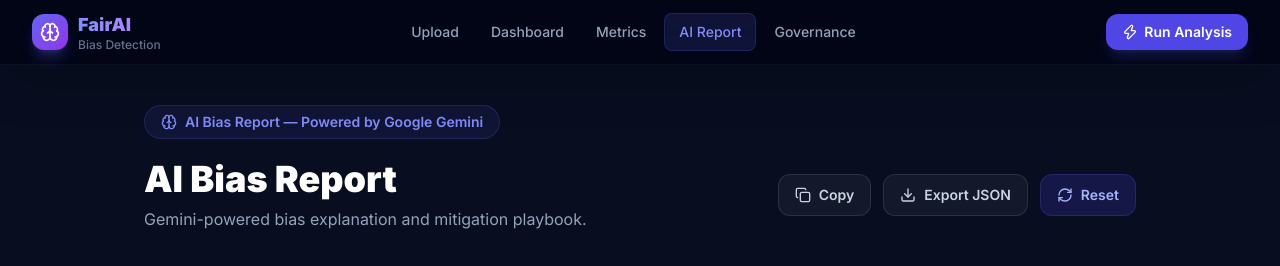
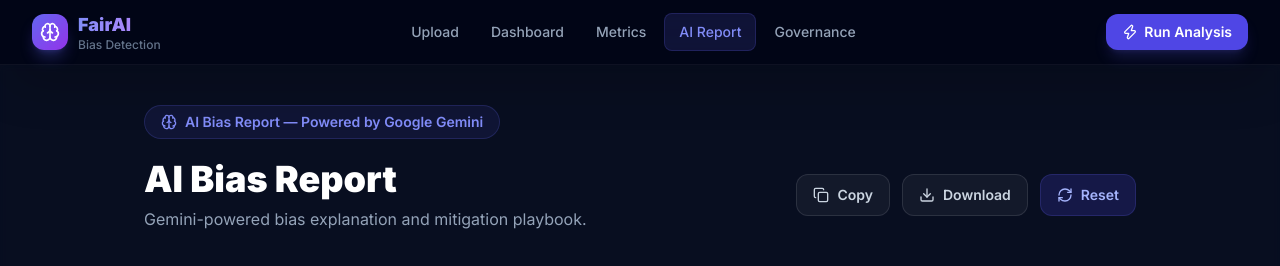
Before and after one commit to buildwithanish/googlehackthon, a Next.js app in the folder frontend/: page /report in a window 1280 px wide. Both pictures are taken after a click on the button "Generate AI Report". Shown: the top 266 px of the page. Built offline with nearby package versions, Linux system fonts and the light colour scheme.

Commit message:
Final Fix: Resolved remaining type errors on Report page and synchronized PDF/Word generators across all dashboard views

```diff
--- a/frontend/app/report/page.tsx
+++ b/frontend/app/report/page.tsx
@@ -84,21 +84,41 @@
     }, 2000);
   };
 
+  const handleDownload = (format: 'pdf' | 'docx' | 'json') => {
+    if (!report) return;
+
+    const reportData = {
+      run_id: "AI-" + Date.now().toString(36).toUpperCase(),
+      generated: new Date().toISOString(),
+      scenario: "AI Automated Analysis",
+      dataset: report.dataset,
+      fairness_score: report.metrics.fairness_score,
+      metrics: report.metrics,
+      group_details: [], // Optional for AI report
+      ai_explanation: report.explanation,
+      ai_recommendations: report.recommendations,
+      summary: { message: report.summary },
+    };
+
+    if (format === 'pdf') {
+      import('@/lib/report-generator').then(m => m.generateProfessionalPDF(reportData));
+    } else if (format === 'docx') {
+      import('@/lib/report-generator').then(m => m.generateProfessionalWord(reportData));
+    } else {
+      const blob = new Blob([JSON.stringify(report, null, 2)], { type: "application/json" });
+      const a = document.createElement("a");
+      a.href = URL.createObjectURL(blob);
+      a.download = "fairai_report.json";
+      a.click();
+    }
+  };
+
   const handleCopy = () => {
     if (!report) return;
     const text = `FairAI BIAS REPORT\n\nDataset: ${report.dataset.filename}\nFairness Score: ${report.metrics.fairness_score}/100\nBias Level: ${report.bias_level}\n\nEXPLANATION:\n${report.explanation}\n\nMITIGATIONS:\n${report.recommendations.map((r: any, i: number) => `${i + 1}. ${r.title}: ${r.desc}`).join("\n")}`;
     navigator.clipboard.writeText(text);
     setCopied(true);
     setTimeout(() => setCopied(false), 2000);
-  };
-
-  const handleDownload = () => {
-    if (!report) return;
-    const blob = new Blob([JSON.stringify(report, null, 2)], { type: "application/json" });
-    const a = document.createElement("a");
-    a.href = URL.createObjectURL(blob);
-    a.download = "fairai_report.json";
-    a.click();
   };
 
   return (
@@ -126,13 +146,17 @@
                       <Copy className="w-4 h-4" />
                       {copied ? "Copied!" : "Copy"}
                     </button>
-                    <button
-                      onClick={handleDownload}
-                      className="flex items-center gap-2 px-4 py-2.5 bg-white/5 border border-white/10 text-slate-300 rounded-xl font-semibold text-sm hover:bg-white/10 transition-all"
-                    >
-                      <Download className="w-4 h-4" />
-                      Export JSON
-                    </button>
+                    <div className="relative group">
+                      <button className="flex items-center gap-2 px-4 py-2.5 bg-white/5 border border-white/10 text-slate-300 rounded-xl font-semibold text-sm hover:bg-white/10 transition-all">
+                        <Download className="w-4 h-4" />
+                        Download
+                      </button>
+                      <div className="absolute top-full right-0 mt-2 w-48 bg-slate-900 border border-white/10 rounded-xl shadow-2xl opacity-0 invisible group-hover:opacity-100 group-hover:visible transition-all p-2 z-50">
+                        <button onClick={() => handleDownload('pdf')} className="w-full text-left px-3 py-2 text-sm text-slate-300 hover:bg-indigo-600 hover:text-white rounded-lg transition-colors">PDF Audit Report</button>
+                        <button onClick={() => handleDownload('docx')} className="w-full text-left px-3 py-2 text-sm text-slate-300 hover:bg-indigo-600 hover:text-white rounded-lg transition-colors">Word Document</button>
+                        <button onClick={() => handleDownload('json')} className="w-full text-left px-3 py-2 text-sm text-slate-300 hover:bg-indigo-600 hover:text-white rounded-lg transition-colors">Raw JSON Data</button>
+                      </div>
+                    </div>
                     <button
                       onClick={() => setReport(null)}
                       className="flex items-center gap-2 px-4 py-2.5 bg-indigo-600/20 border border-indigo-500/20 text-indigo-300 rounded-xl font-semibold text-sm hover:bg-indigo-600/30 transition-all"
@@ -297,7 +321,7 @@
               {/* CTA */}
               <div className="flex flex-col sm:flex-row gap-3">
                 <button
-                  onClick={handleDownload}
+                  onClick={() => handleDownload('json')}
                   className="flex items-center justify-center gap-2 px-6 py-3 bg-indigo-600 hover:bg-indigo-500 text-white rounded-xl font-semibold text-sm transition-all"
                 >
                   <Download className="w-4 h-4" />
```
